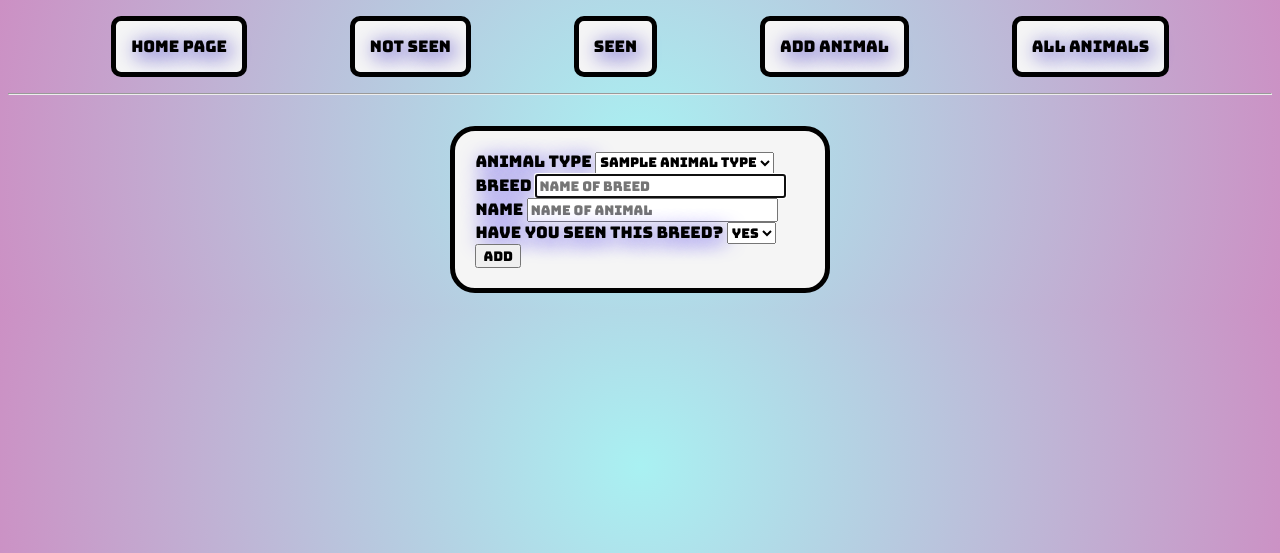
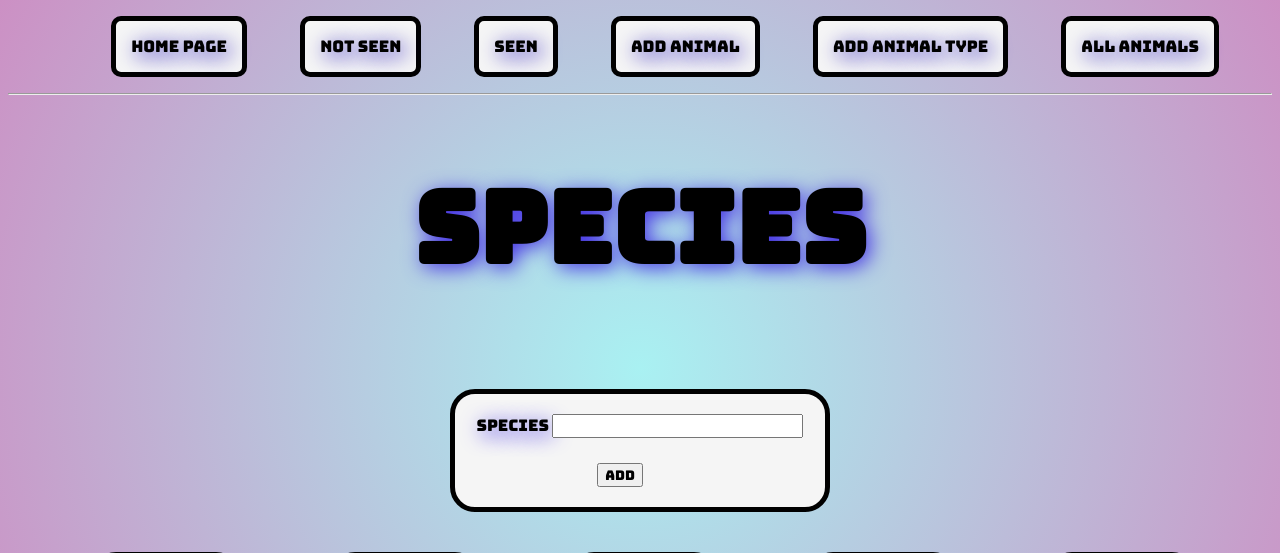
Before and after one commit to kellyrawstron/animal_bucketlist_project, a Flask app: page /animal_types/new in a window 1280 px wide. Shown: the top 553 px of the page. Run offline with Flask 2, Linux system fonts and the light colour scheme; a database or web service that is not in the repository returns one stand-in record (values such as "Sample title"); some libraries are stand-ins or nearby versions.

Commit message:
added option to add own animal type... more css

```diff
--- a/controllers/animal_types_controller.py
+++ b/controllers/animal_types_controller.py
@@ -8,50 +8,14 @@ import repositories.animal_repository as animal_repository
 
 animal_types_blueprint = Blueprint("animal_types", __name__)
 
-@animal_types_blueprint.route("/animal_types", methods=['GET'])
-def animal_types():
-    animals = animal_repository.select_all()
-    return render_template('animal_types/index.html', animals = animals)
 
 @animal_types_blueprint.route("/animal_types/new")
 def new_type():
-    animal_types = animal_type_repository.select_all()
-    return render_template('animal_types/new.html', animal_types = animal_types)
+    return render_template('animal_types/new.html', header = "SPECIES")
 
 @animal_types_blueprint.route("/animal_types", methods=['POST'])
 def create_type():
     name = request.form['name']
-    animal_type_id = request.form['animal_type_id']
-    seen = request.form['seen']
-    breed = request.form['breed']
-    animal_type =  animal_type_repository.select(animal_type_id)
-    animal = Animal(name, breed, animal_type, seen)
-    animal_repository.save(animal)
-    return redirect('/animal_types')
-
-@animal_types_blueprint.route("/animal_types/<id>/delete", methods=['POST'])
-def delete_type(id):
-    animal_repository.delete(id)
-    return redirect('/animals')
-
-@animal_types_blueprint.route("/animal_types/<id>")
-def show_type(id):
-    animal = animal_repository.select(id)
-    return render_template('animal_types/show.html', animal = animal)
-
-@animal_types_blueprint.route("/animal_types/<id>/edit")
-def edit_type(id):
-    animal_types = animal_type_repository.select_all()
-    animal = animal_repository.select(id)
-    return render_template('animal_types/edit.html', animal = animal, animal_types = animal_types)
-
-@animal_types_blueprint.route("/animal_types/<id>", methods=['POST'])
-def update_type(id):
-    name = request.form['name']
-    animal_type_id = request.form['animal_type_id']
-    seen = request.form['seen']
-    breed = request.form['breed']
-    animal_type =  animal_type_repository.select(animal_type_id)
-    animal = Animal(name, breed, animal_type, seen, id)
-    animal_repository.update(animal)
-    return redirect('/animal_types')
+    animal_type = AnimalType(name)
+    animal_type_repository.save(animal_type)
+    return redirect('/animals/new')
--- a/static/styles.css
+++ b/static/styles.css
@@ -86,7 +86,7 @@ padding: 3%;
 
 
 .spaceBetweenBoxes {
-padding: 1%;
+padding: 0.7%;
 
 }
 
@@ -97,9 +97,22 @@ padding: 10%;
 
 }
 
+.space-between-labels {
+
+
+    padding: 5%;
+}
+
 .homepage-text {
     font-size: 30px;
 }
+
+.add-edit-btn {
+margin-left: 37%;
+
+}
+
+
 
 .text-box a {
 
@@ -136,3 +149,17 @@ text-decoration: underline;
     padding: 5%;
 
 }
+
+
+
+.padding-container {
+padding-bottom: 50px;
+
+
+}
+
+
+.spacebetweenboxes-species {
+padding-bottom: 0px;
+
+}
--- a/templates/animal_types/new.html
+++ b/templates/animal_types/new.html
@@ -1,47 +1,56 @@
 {% extends "base.html" %}
 {% block content %}
+<div class="page-title">
+<h1 class="header">{{ header }}</h1>
+</div>
 
-<h1 class="header">{{ header }}</h1>
+
+<div class="spaceBetweenBoxes"></div>
+
 <form action="/animal_types" method="POST">
     <div class="container">
     <div class="box">
-    <div>
-        <label for="animal-type">Animal Type</label>
-        <select id="animal-type" name="animal_type_id">
+        <div class="text-box">
+        <label for="animal-type">SPECIES</label>
+    <input type="text" id="animal-type" name="name"></div>
+<br>
+<div class="spaceBetweenBoxes"></div>
 
-            {% for animal_type in animal_types %}
-            <option value={{animal_type.id}}>{{animal_type.name}}</option>
-            {% endfor %}
-        </select>
-    </div>
-
-    <div>
-        <label for="breed">Breed</label>
-        <input type="text" id="breed" name="breed" placeholder="Name of breed" required autofocus>
-    </div>
-
-
-    <div>
-        <label for="name">Name</label>
-        <input type="text" id="name" name="name" placeholder="Name of animal" required autofocus>
-    </div>
-
-    <div>
-        <label for="seen">Have you seen this breed?</label>
-        <select name="seen" id="seen">
-        <option value="true">Yes</option>
-        <option value="false">No</option>
-        <!-- <label for="seen">have you seen this breed</label>
-        <input type="checkbox" name="seen" value="false"> -->
-    </select>
-    </div>
-
-    <button type="submit">Add </button>
+<div class="add-edit-btn">
+    <button type="submit">Add </button></div>
 
 </div>
 </div>
 </form>
 
 
+<div class="spacebetweenboxes-species"></div>
 
+
+<div class="wrapper">
+    <div class="box">
+        <img src="https://previews.123rf.com/images/saphatthachat/saphatthachat1903/saphatthachat190300144/120476223-vector-pixel-art-narwhal-isolated-cartoon.jpg"height="100px" width= "100px">
+    </div>
+
+    <div class="box">
+        <img src="https://previews.123rf.com/images/saphatthachat/saphatthachat1902/saphatthachat190200009/118401324-vektor-pixel-kunst-schildkr%C3%B6te-isoliert-cartoon.jpg"height="100px" width= "100px">
+    </div>
+
+    <div class="box">
+        <img src="https://previews.123rf.com/images/sararoom/sararoom1603/sararoom160300012/53525859-ilustraci%C3%B3n-de-dibujos-animados-pato-dise%C3%B1o-del-pixel.jpg"height="100px" width= "100px">
+    </div>
+
+    <div class="box">
+        <img src="https://previews.123rf.com/images/saphatthachat/saphatthachat1903/saphatthachat190300027/124750735-vector-pixel-art-elephant-bird-isolated-cartoon.jpg"height="100px" width= "100px">
+    </div>
+
+    <div class="box">
+        <img src="https://previews.123rf.com/images/saphatthachat/saphatthachat1902/saphatthachat190200016/125583838-vecteur-pixel-art-girafe-isol%C3%A9-dessin-anim%C3%A9.jpg"height="100px" width= "100px">
+    </div>
+
+
+
+
+
+    </div>
 {% endblock %}
--- a/templates/base.html
+++ b/templates/base.html
@@ -34,6 +34,8 @@
 
 
         <a href="/animals/new">ADD ANIMAL</a>
+        <a href="/animal_types/new">ADD ANIMAL TYPE</a>
+
 
 
         <a href="/animals"> ALL ANIMALS</a>
```
Also changed, not shown: templates/animals/new.html (+24 -8 lines), templates/index.html (+17 -7 lines).
